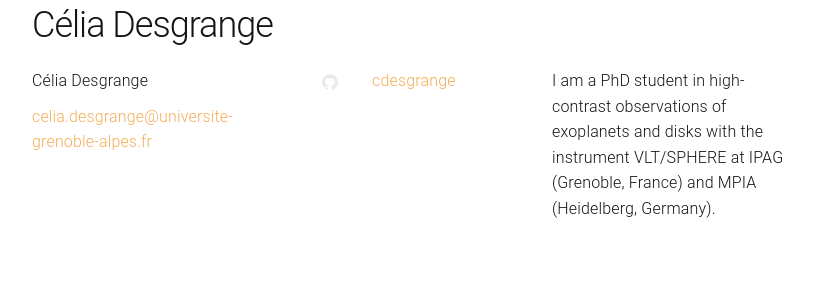
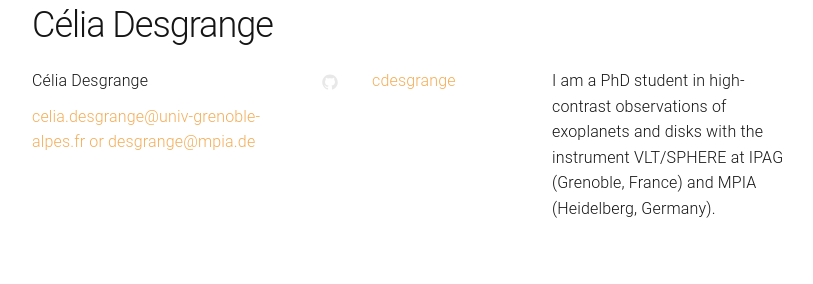
Before and after one commit to cdesgrange/cdesgrange.github.io, a Jekyll site: the page built from index.html, in a window 1280 px wide. Shown: the part 756-1040 px from the top of the page, without its empty margins (228-1041 px from the left). Built offline with Jekyll 4.4.1, drawn with Linux system fonts in a browser that asks for light colours.

Commit message:
updates mails

```diff
--- a/_config.yml
+++ b/_config.yml
@@ -1,6 +1,6 @@
 # Site settings
 title: Célia Desgrange
-email: celia.desgrange@universite-grenoble-alpes.fr
+email: celia.desgrange@univ-grenoble-alpes.fr or desgrange@mpia.de
 #email: desgrange@mpia.de
 description: > # this means to ignore newlines until "baseurl:"
   I am a PhD student in high-contrast observations of exoplanets and disks with the instrument VLT/SPHERE at IPAG (Grenoble, France) and MPIA (Heidelberg, Germany).
```
